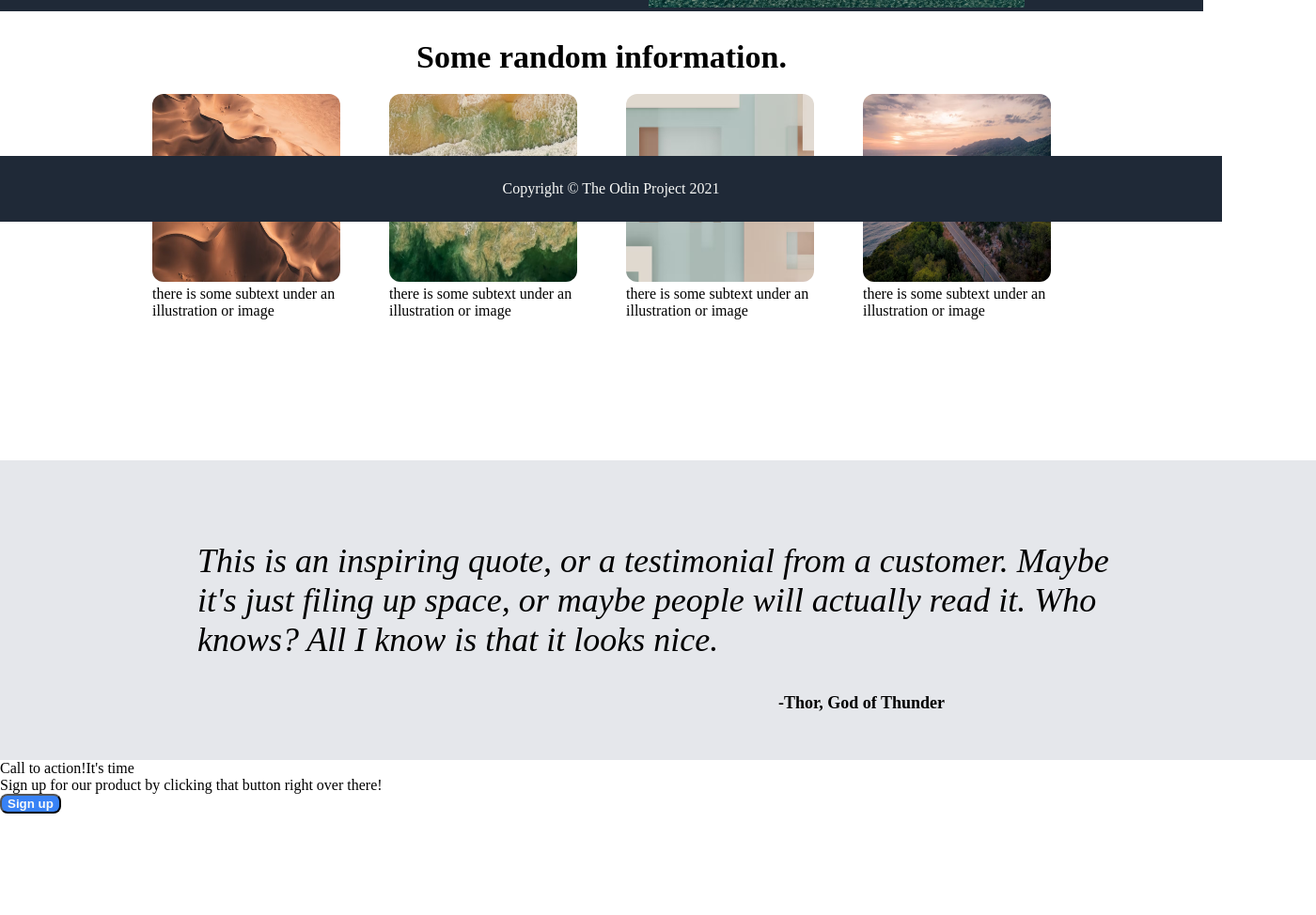
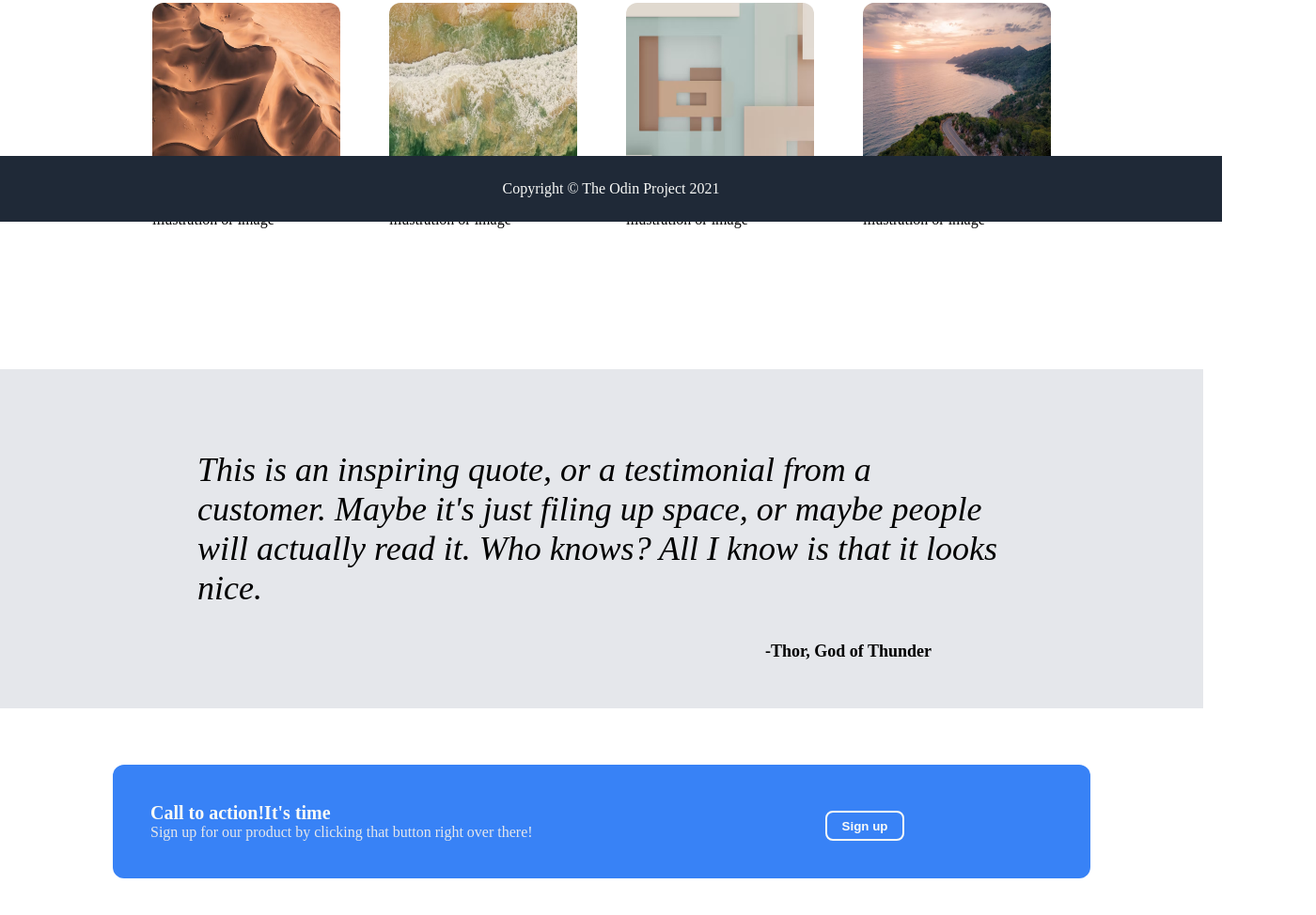
Before and after one commit to saharag2/landing-page-2, a plain HTML site: page index.html in a window 1280 px wide. Shown: the part 564-1538 px from the top of the page at 94% size, 1400 px wide, since content can reach past the window. Drawn offline with Linux system fonts and the light colour scheme.

Commit message:
fixed rest of format except for part1

```diff
--- a/index.html
+++ b/index.html
@@ -22,7 +22,8 @@
         <div class="part1">
             <div class="text1">
                 <p id="one">This website is awesome</p>
-                <p id="two">This website has some subtext that goes here under the main title. It's a smaller font and the color is lower contrast</p>
+                <p id="two">This website has some subtext that goes here under
+                     the main title. It's a smaller font and the color is lower contrast</p>
                 <button class="Sign-up">Sign up</button>
             </div>
             <div class="image1">
@@ -62,13 +63,13 @@
             <div id="call">Call to action!It's time</div>
             <div id="sign">Sign up for our product by clicking that button right over there!</div>
             <div class="signup2">
-                <button> Sign up</button>
+                <button class="button"> Sign up</button>
             </div>
             </div>
         </div>
         <div class="footer">
-            <p> Copyright © The Odin Project 2021 </p>
+            <p id="footer"> Copyright © The Odin Project 2021 </p>
         </div>
-        <div style="clear: both;"
+
     </body>
 </html>
--- a/style.css
+++ b/style.css
@@ -1,11 +1,11 @@
 body {
    margin:0%;
    margin-bottom: 100px;
-
+    min-height: 100%;
 }
 .color {
     background-color: #1f2937;
-    width: 100%;
+
 
 }
 .full-header {
@@ -13,6 +13,7 @@ body {
     display: flex;
     flex-wrap: wrap;
     justify-content: space-between;
+
 }
 #headera {
     font-size: 24px;
@@ -35,10 +36,13 @@ li {
 }
 .part1 {
     background-color: #1f2937;
-    margin-left: 100px;
+
 }
 .text1 {
-    width:30%;
+    display: flex;
+    flex-direction: column;
+    margin-left:100px;
+    flex-wrap: wrap;
 }
 #one {
     font-size: 48px;
@@ -65,7 +69,7 @@ button {
 }
 .image1 {
     margin-left: 50%;
-
+    padding-right: 30%;
 }
 #image1 {
     width: 400px;
@@ -98,7 +102,6 @@ button {
 }
 .part3 {
     background-color: #e5e7eb;
-    width: 100%;
     padding: 50px 60px 50px 60px;
 }
 .quote {
@@ -109,14 +112,57 @@ button {
 .thor {
     font-size: 18px;
     font-weight: 700;
-    padding-left: 60%;
+    padding-left: 65%;
 }
+
+.part4 {
+    display: flex;
+    justify-content: center;
+    margin-top: 60px;
+    margin-bottom: 60px;
+}
+.blue {
+    background-color: #3882f6;
+    border-radius: 12px;
+    padding:40px;
+    width: 75%;
+    color:#f9faf8;
+    display: flex;
+    flex-direction: column;
+}
+#call {
+    font-weight: 700;
+    font-size: 20px;
+}
+
+#sign {
+    color:#e5e7eb;
+    display: flex;
+    flex-wrap: wrap;
+}
+
+.signup2 {
+    display: flex;
+    justify-content: flex-end;
+    align-self: center;
+}
+.button {
+    border: 2px solid #f9faf8;
+    padding: 4px 16px 4px 16px;
+    margin-left: 35pc;
+    margin-top: -2pc;
+}
+
 .footer {
     background-color: #1f2937;
     position: fixed; bottom: 0%;
     display: flex;
-    justify-content: center;
+    align-items: center;
     padding: 10px;
+    flex-direction: column;
+    margin-top: auto;
     color: #f9faf8;
     width: 100%;
+    background-attachment: scroll;
+    background-position: 0% 0%;
 }
```
